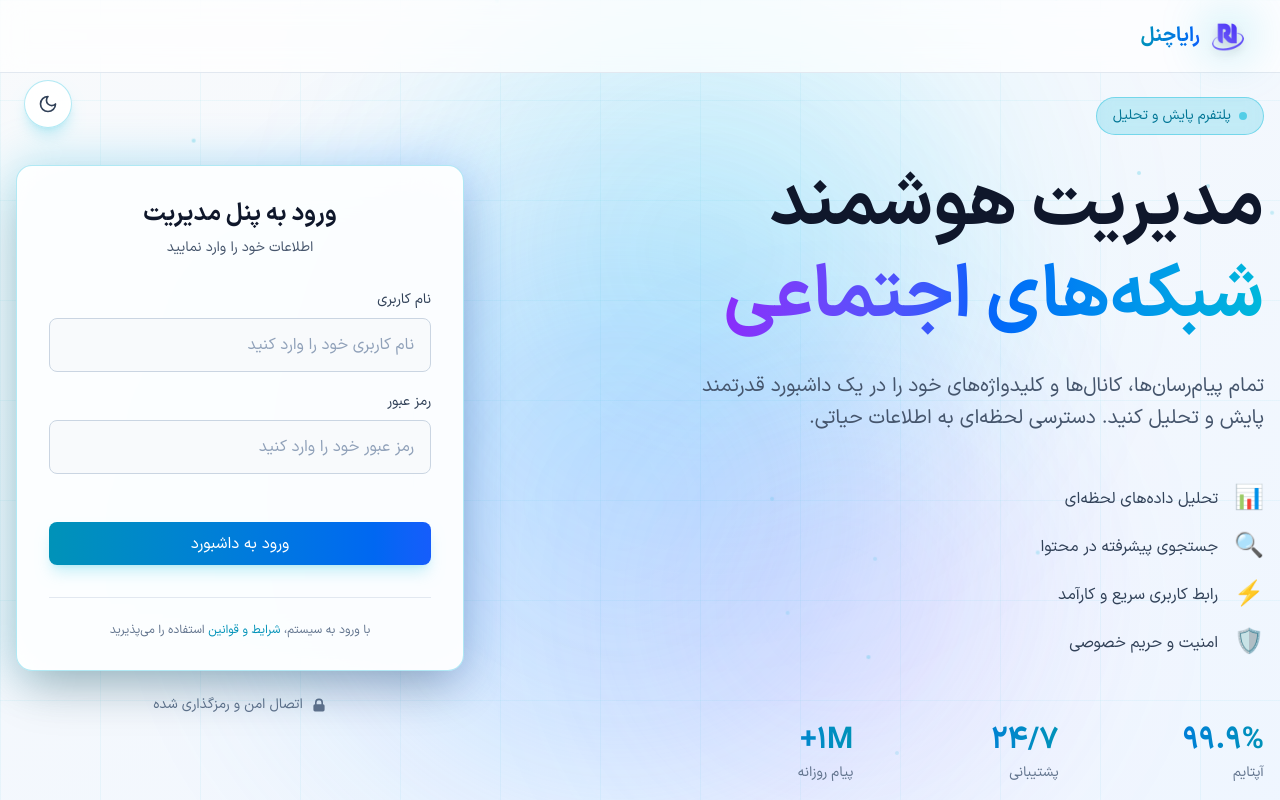
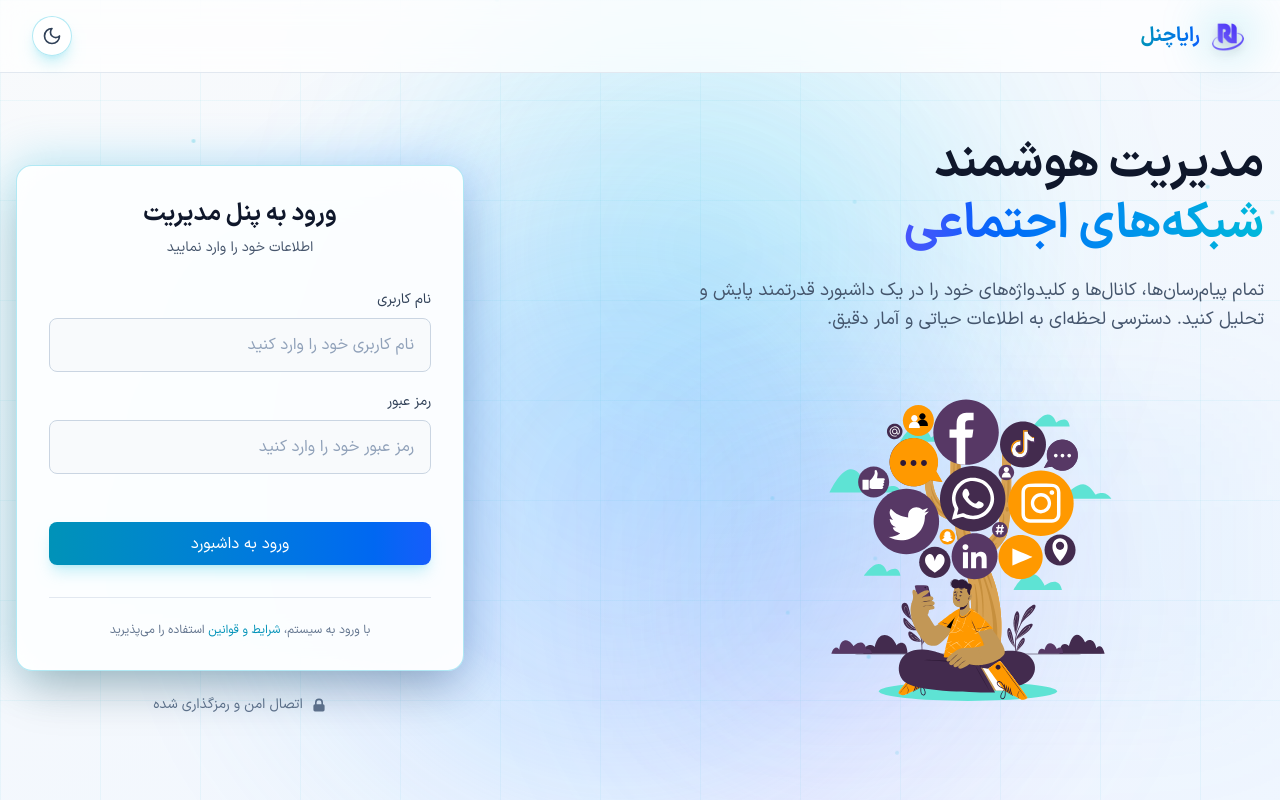
Before and after one commit to alig4t/client-core, a React (Vite) app: page / in a window 1280 px wide. Built offline with nearby package versions, Linux system fonts and the light colour scheme.

Commit message:
landing v1

```diff
--- a/src/pages/HomePage/HomeNavbar.tsx
+++ b/src/pages/HomePage/HomeNavbar.tsx
@@ -3,6 +3,8 @@ import React from "react";
 import { useNavigate } from "react-router-dom";
 import { useAuth } from "@/stores/AuthContext";
 import { APP_LOGO_SMALL_BLUE } from "@/constants/images";
+import { MoonIcon, SunIcon } from "lucide-react";
+import { motion, AnimatePresence } from "framer-motion";
 
 interface NavbarProps {
   darkMode: boolean;
@@ -45,8 +47,40 @@ const Navbar: React.FC<NavbarProps> = ({ darkMode, toggleDarkMode }) => {
         </div>
 
         {/* Right section */}
+        <div className="flex items-center gap-4">
+          {/* Dark Mode Toggle Button */}
+          <div
+            className="flex items-center justify-center w-10 h-10 bg-white/90 dark:bg-slate-900/90 backdrop-blur-xl border border-cyan-500/30 dark:border-cyan-500/20 rounded-full cursor-pointer transition-all duration-300 hover:scale-110 hover:bg-white dark:hover:bg-slate-800/90 hover:border-cyan-500/50 dark:hover:border-cyan-500/40 shadow-lg shadow-cyan-500/20 dark:shadow-cyan-500/10"
+            onClick={toggleDarkMode}
+          >
+            <AnimatePresence mode="wait" initial={false}>
+              {darkMode ? (
+                <motion.div
+                  key="sun"
+                  initial={{ rotate: -90, scale: 0, opacity: 0 }}
+                  animate={{ rotate: 0, scale: 1, opacity: 1 }}
+                  exit={{ rotate: 90, scale: 0, opacity: 0 }}
+                  transition={{ duration: 0.2, ease: "easeInOut" }}
+                >
+                  <SunIcon className="h-5 w-5 text-yellow-500" />
+                </motion.div>
+              ) : (
+                <motion.div
+                  key="moon"
+                  initial={{ rotate: 90, scale: 0, opacity: 0 }}
+                  animate={{ rotate: 0, scale: 1, opacity: 1 }}
+                  exit={{ rotate: -90, scale: 0, opacity: 0 }}
+                  transition={{ duration: 0.2, ease: "easeInOut" }}
+                >
+                  <MoonIcon className="h-5 w-5 text-slate-700" />
+                </motion.div>
+              )}
+            </AnimatePresence>
+          </div>
+
+          {/* User Actions */}
           {user ? (
-          <div className="flex lg:flex-1 lg:justify-end gap-3">
+            <div className="flex gap-3">
               <button
                 onClick={() => navigate("/dashboard")}
                 className="px-5 py-2 rounded-lg bg-gradient-to-r from-cyan-600 to-blue-600 text-white text-sm font-semibold hover:from-cyan-500 hover:to-blue-500 transition-all duration-300 shadow-lg shadow-cyan-500/20 hover:shadow-cyan-500/40"
@@ -60,9 +94,8 @@ const Navbar: React.FC<NavbarProps> = ({ darkMode, toggleDarkMode }) => {
                 خروج
               </button>
             </div>
-        ) : (
-          <div className="lg:flex-1"></div>
-        )}
+          ) : null}
+        </div>
       </nav>
     </header>
   );
--- a/src/pages/HomePage/LandingPage.tsx
+++ b/src/pages/HomePage/LandingPage.tsx
@@ -11,8 +11,7 @@ import ErrorFormText from "@/core/components/form/ErrorFormText";
 import { FormWrapper } from "@/core/components/form/FormWrapper";
 import UserService from "@/Models/User/UserService";
 import Navbar from "./HomeNavbar";
-import { MoonIcon, SunIcon } from "lucide-react";
-import { motion, AnimatePresence } from "framer-motion";
+import SocialMonitoringAnimation from "./SocialMonitoringAnimation";
 
 const loginSchema = z.object({
   username: z.string().nonempty("نام کاربری را وارد نمایید"),
@@ -148,54 +147,22 @@ const LandingPage: React.FC = () => {
       {/* Navbar */}
       <Navbar darkMode={darkMode} toggleDarkMode={toggleDarkMode} />
 
-      {/* Dark Mode Toggle Button */}
-      <div className="fixed top-20 left-6 z-50">
-        <div
-          className="flex items-center justify-center w-12 h-12 bg-white/90 dark:bg-slate-900/90 backdrop-blur-xl border border-cyan-500/30 dark:border-cyan-500/20 rounded-full cursor-pointer transition-all duration-300 hover:scale-110 hover:bg-white dark:hover:bg-slate-800/90 hover:border-cyan-500/50 dark:hover:border-cyan-500/40 shadow-lg shadow-cyan-500/20 dark:shadow-cyan-500/10"
-          onClick={toggleDarkMode}
-        >
-          <AnimatePresence mode="wait" initial={false}>
-            {darkMode ? (
-              <motion.div
-                key="sun"
-                initial={{ rotate: -90, scale: 0, opacity: 0 }}
-                animate={{ rotate: 0, scale: 1, opacity: 1 }}
-                exit={{ rotate: 90, scale: 0, opacity: 0 }}
-                transition={{ duration: 0.2, ease: "easeInOut" }}
-              >
-                <SunIcon className="h-5 w-5 text-yellow-500" />
-              </motion.div>
-            ) : (
-              <motion.div
-                key="moon"
-                initial={{ rotate: 90, scale: 0, opacity: 0 }}
-                animate={{ rotate: 0, scale: 1, opacity: 1 }}
-                exit={{ rotate: -90, scale: 0, opacity: 0 }}
-                transition={{ duration: 0.2, ease: "easeInOut" }}
-              >
-                <MoonIcon className="h-5 w-5 text-slate-700" />
-              </motion.div>
-            )}
-          </AnimatePresence>
-        </div>
-      </div>
-
       {/* Main Content */}
       <main className="relative z-10 min-h-screen flex items-center justify-center px-4 pt-20">
         <div className="max-w-7xl mx-auto w-full">
           <div className="grid lg:grid-cols-2 gap-12 lg:gap-16 items-center">
 
             {/* Left Side - Content */}
-            <div className="space-y-8 text-right order-2 lg:order-1">
+            <div className="space-y-6 text-right order-2 lg:order-1 flex flex-col justify-center">
               {/* Badge */}
-              <div className="inline-flex items-center gap-2 px-4 py-2 rounded-full bg-cyan-500/20 dark:bg-cyan-500/10 border border-cyan-500/40 dark:border-cyan-500/20 backdrop-blur-sm">
+              {/* <div className="inline-flex items-center gap-2 px-4 py-2 rounded-full bg-cyan-500/20 dark:bg-cyan-500/10 border border-cyan-500/40 dark:border-cyan-500/20 backdrop-blur-sm w-fit">
                 <span className="w-2 h-2 bg-cyan-500 dark:bg-cyan-400 rounded-full animate-pulse"></span>
                 <span className="text-sm text-cyan-700 dark:text-cyan-300 font-medium">پلتفرم پایش و تحلیل</span>
-              </div>
+              </div> */}
 
               {/* Main Heading */}
-              <h1 className="text-5xl lg:text-7xl font-bold leading-tight">
-                <span className="block text-slate-900 dark:text-white mb-3">
+              <h1 className="text-4xl lg:text-5xl font-bold leading-tight">
+                <span className="block text-slate-900 dark:text-white mb-2">
                   مدیریت هوشمند
                 </span>
                 <span className="block bg-gradient-to-l from-cyan-500 via-blue-600 to-purple-600 dark:from-cyan-400 dark:via-blue-500 dark:to-purple-500 bg-clip-text text-transparent">
@@ -204,32 +171,28 @@ const LandingPage: React.FC = () => {
               </h1>
 
               {/* Description */}
-              <p className="text-lg lg:text-xl text-slate-600 dark:text-slate-400 leading-relaxed max-w-xl">
+              <p className="text-base lg:text-lg text-slate-600 dark:text-slate-400 leading-relaxed max-w-xl">
                 تمام پیام‌رسان‌ها، کانال‌ها و کلیدواژه‌های خود را در یک داشبورد
-                قدرتمند پایش و تحلیل کنید. دسترسی لحظه‌ای به اطلاعات حیاتی.
+                قدرتمند پایش و تحلیل کنید. دسترسی لحظه‌ای به اطلاعات حیاتی و آمار دقیق.
               </p>
 
-              {/* Features List */}
-              <div className="space-y-4 pt-4">
-                {[
-                  { icon: "📊", text: "تحلیل داده‌های لحظه‌ای" },
-                  { icon: "🔍", text: "جستجوی پیشرفته در محتوا" },
-                  { icon: "⚡", text: "رابط کاربری سریع و کارآمد" },
-                  { icon: "🛡️", text: "امنیت و حریم خصوصی" },
-                ].map((feature, index) => (
-                  <div
-                    key={index}
-                    className="flex items-center gap-4 text-slate-700 dark:text-slate-300 group hover:text-cyan-600 dark:hover:text-cyan-400 transition-colors duration-300"
-                    style={{ animationDelay: `${index * 100}ms` }}
-                  >
-                    <span className="text-2xl group-hover:scale-110 transition-transform duration-300">{feature.icon}</span>
-                    <span className="text-base font-medium">{feature.text}</span>
+              {/* Animation Section - Moved Here */}
+              <div className="hidden lg:block py-8">
+                <div className="relative group">
+                  {/* Subtle glow effect behind animation */}
+                  <div className="absolute inset-0 bg-gradient-to-r from-cyan-400/10 to-blue-400/10 dark:from-cyan-500/5 dark:to-blue-500/5 rounded-2xl blur-3xl opacity-50 group-hover:opacity-70 transition-opacity duration-500"></div>
+
+                  {/* Animation container - No border, no background */}
+                  <div className="relative transition-all duration-700">
+                    <div className="w-full h-80">
+                      <SocialMonitoringAnimation width="100%" height="100%" />
+                    </div>
                   </div>
-                ))}
+                </div>
               </div>
 
               {/* Stats */}
-              <div className="grid grid-cols-3 gap-6 pt-8">
+              {/* <div className="grid grid-cols-3 gap-8 pt-4">
                 {[
                   { value: "99.9%", label: "آپتایم" },
                   { value: "24/7", label: "پشتیبانی" },
@@ -242,7 +205,7 @@ const LandingPage: React.FC = () => {
                     <div className="text-sm text-slate-500 dark:text-slate-500 mt-1">{stat.label}</div>
                   </div>
                 ))}
-              </div>
+              </div> */}
             </div>
 
             {/* Right Side - Login Card */}
```
Lines whose indentation alone changed are shown as unchanged.
